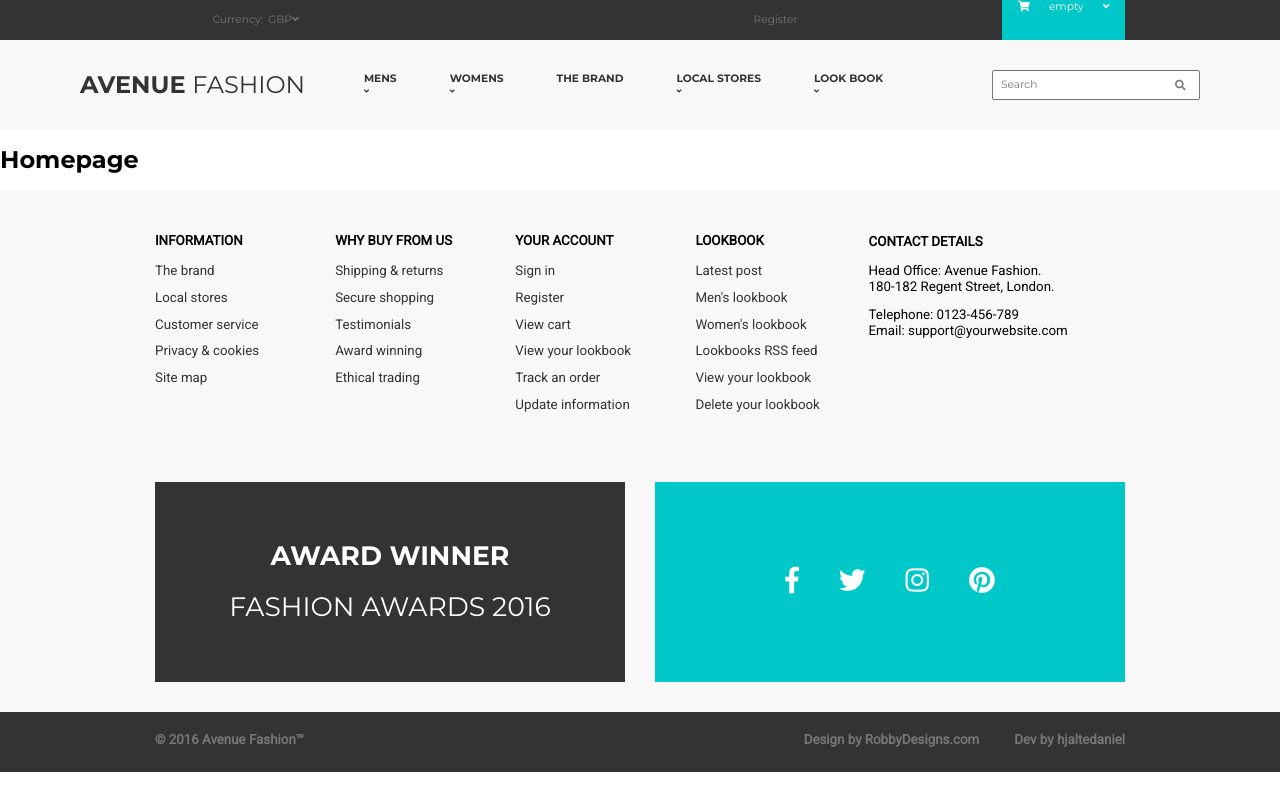
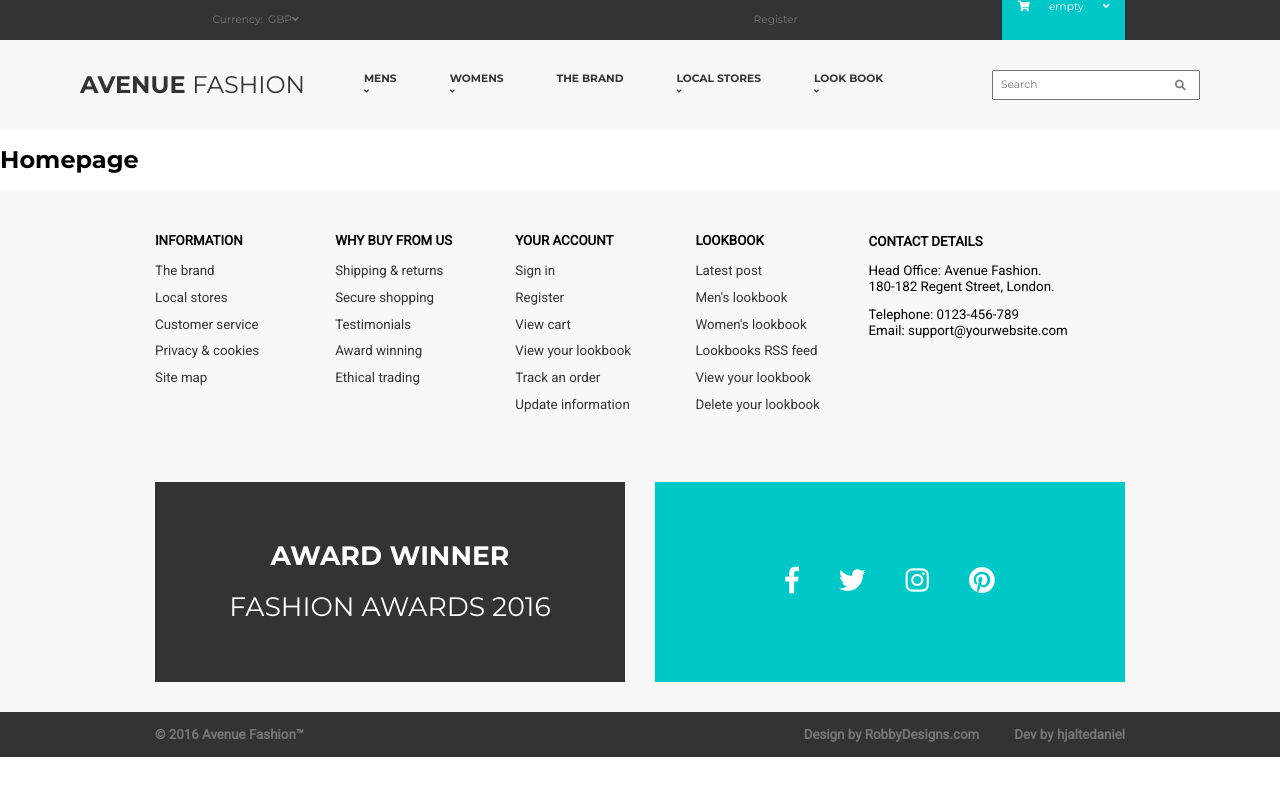
Before and after one commit to hjaltedaniel/Avenue-Fashion, a Vue app: page / in a window 1280 px wide. Built offline with nearby package versions, Linux system fonts and the light colour scheme; data requests are answered from the project's data file.

Commit message:
Fixing bottombar height

```diff
--- a/src/components/Bottombar.vue
+++ b/src/components/Bottombar.vue
@@ -29,10 +29,10 @@ export default {};
     display: grid;
     grid-gap: 3px;
     grid-template-columns: repeat(12, 1fr);
-    height: 40px;
     max-width: $container-size;
     margin: auto;
-    padding-top: 20px;
+    padding-top: 15px;
+    padding-bottom: 15px;
 
     &__copyright {
       grid-column: 1/3;
```
